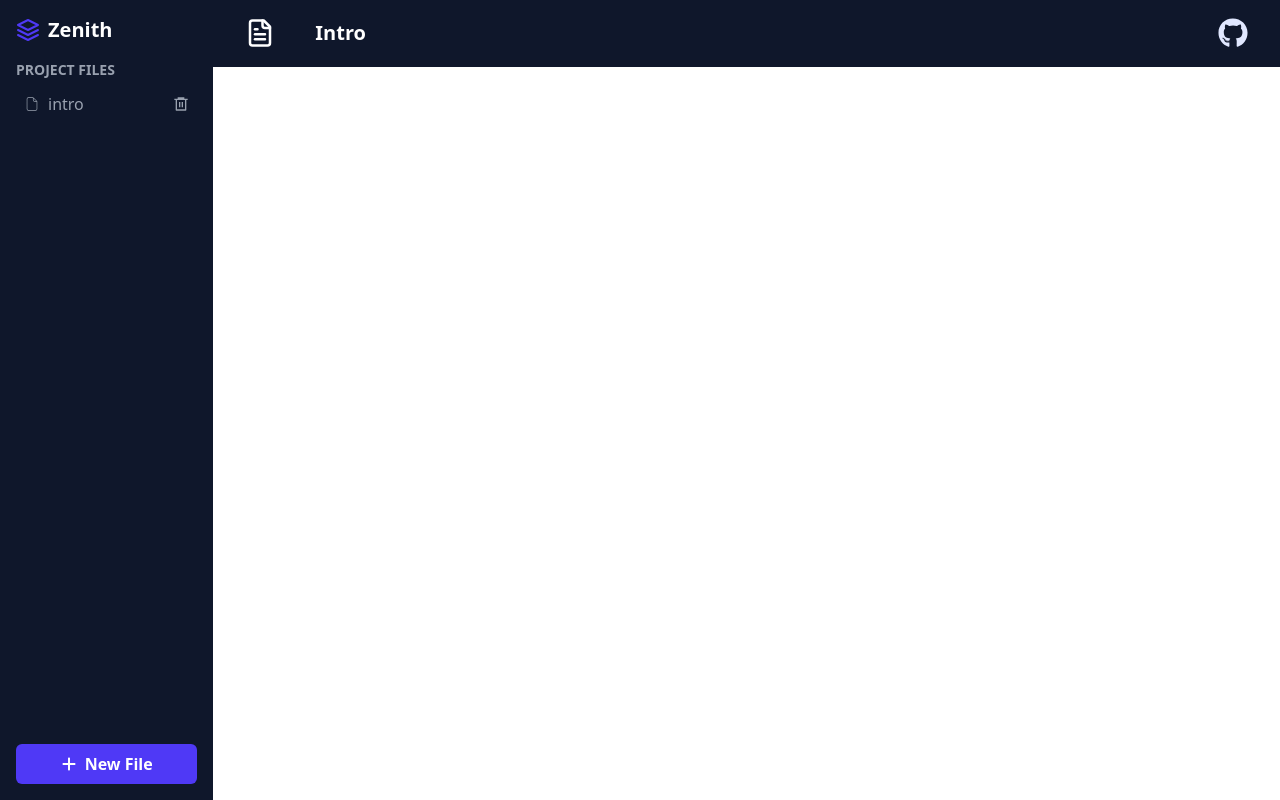
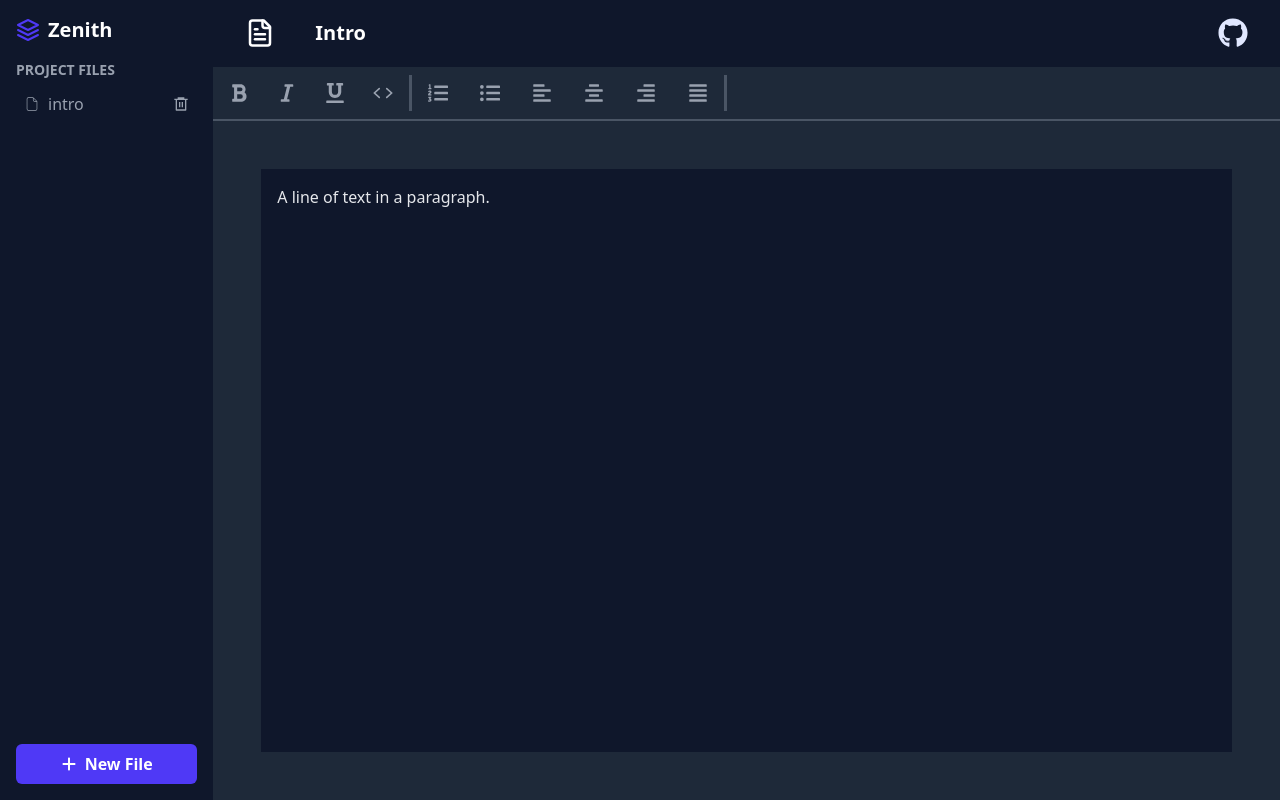
Before and after one commit to gbcosta/text-editor, a React (Vite) app: page / in a window 1280 px wide. Built offline with nearby package versions, Linux system fonts and the light colour scheme.

Commit message:
text editor created

```diff
--- a/src/App.tsx
+++ b/src/App.tsx
@@ -1,11 +1,13 @@
 import { Sidebar } from "./components/sidebar";
 import { Header } from "./components/header.tsx";
+import { TextEditor } from "./components/editor.tsx";
 
 function App() {
   return (
     <div className="grid grid-rows-12 grid-cols-12 h-screen">
       <Sidebar />
       <Header />
+      <TextEditor />
     </div>
   );
 }
--- /dev/null
+++ b/src/components/editor.tsx
@@ -0,0 +1,163 @@
+import { useCallback, useState, type ReactNode } from "react";
+import { createEditor, Editor, Element, Transforms } from "slate";
+import {
+  Slate,
+  Editable,
+  withReact,
+  type RenderElementProps,
+  type RenderLeafProps,
+} from "slate-react";
+import type { BaseEditor, Descendant } from "slate";
+import { ReactEditor } from "slate-react";
+
+import {
+  FaBold,
+  FaItalic,
+  FaUnderline,
+  FaListOl,
+  FaListUl,
+  FaAlignLeft,
+  FaAlignCenter,
+  FaAlignRight,
+  FaAlignJustify,
+} from "react-icons/fa";
+import { IoCode } from "react-icons/io5";
+
+type CustomElement = { type: "paragraph" | "code"; children: CustomText[] };
+type CustomText = { text: string };
+
+declare module "slate" {
+  interface CustomTypes {
+    Editor: BaseEditor & ReactEditor;
+    Element: CustomElement;
+    Text: CustomText;
+  }
+}
+
+const initialValue: Descendant[] = [
+  {
+    type: "paragraph",
+    children: [{ text: "A line of text in a paragraph." }],
+  },
+];
+
+const BoldElement = (props: RenderElementProps) => {
+  return (
+    <pre {...props}>
+      <strong>{props.children}</strong>
+    </pre>
+  );
+};
+
+const DefaultElement = (props: RenderElementProps) => {
+  return <p {...props.attributes}>{props.children}</p>;
+};
+
+// Define a React component to render leaves with bold text.
+const Leaf = (props: any) => {
+  return (
+    <span
+      {...props.attributes}
+      style={{ fontWeight: props.leaf.bold ? "bold" : "normal" }}
+    >
+      {props.children}
+    </span>
+  );
+};
+
+const Button = ({ children }: { children: ReactNode }) => {
+  return (
+    <button className="bg-none rounded-lg hover:bg-gray-700 cursor-pointer p-2">
+      {children}
+    </button>
+  );
+};
+export const TextEditor = () => {
+  const [editor] = useState(() => withReact(createEditor()));
+
+  const renderElement = useCallback((props: RenderElementProps) => {
+    switch (props.element.type) {
+      case "code":
+        return <BoldElement {...props} />;
+      default:
+        return <DefaultElement {...props} />;
+    }
+  }, []);
+
+  const renderLeaf = useCallback((props: RenderLeafProps) => {
+    return <Leaf {...props} />;
+  }, []);
+
+  return (
+    <div className="col-span-10 row-span-11">
+      <Slate editor={editor} initialValue={initialValue}>
+        <div className="flex flex-col h-full bg-gray-800 ">
+          <div className="flex gap-2 p-2 text-xl border-b-2 border-b-gray-600 text-gray-400">
+            <div className="flex gap-3 border-r-3 pr-2 border-r-gray-600 ">
+              <Button>
+                <FaBold />
+              </Button>
+
+              <Button>
+                <FaItalic />
+              </Button>
+              <Button>
+                <FaUnderline />
+              </Button>
+
+              <Button>
+                <IoCode />
+              </Button>
+            </div>
+            <div className="flex gap-4 border-r-3 border-r-gray-600 pr-2">
+              <Button>
+                <FaListOl />
+              </Button>
+              <Button>
+                <FaListUl />
+              </Button>
+              <Button>
+                <FaAlignLeft />
+              </Button>
+              <Button>
+                <FaAlignCenter />
+              </Button>
+              <Button>
+                <FaAlignRight />
+              </Button>
+              <Button>
+                <FaAlignJustify />
+              </Button>
+            </div>
+          </div>
+          <Editable
+            renderLeaf={renderLeaf}
+            className="grow p-4 m-12 bg-slate-900 text-gray-200"
+            renderElement={renderElement}
+            onKeyDown={(event) => {
+              if (event.ctrlKey) {
+                const [match] = Editor.nodes(editor, {
+                  match: (n) => Element.isElement(n) && n.type === "code",
+                });
+
+                Transforms.setNodes(
+                  editor,
+                  {
+                    type: match ? "paragraph" : "code",
+                  },
+                  {
+                    match: (n) =>
+                      Element.isElement(n) && Editor.isBlock(editor, n),
+                  },
+                );
+              } else if (event.key == "b") {
+                event.preventDefault();
+                Editor.addMark(editor, "bold", true);
+              }
+            }}
+          />
+        </div>
+      </Slate>
+    </div>
+  );
+};
```
Also changed, not shown: 1 other file (tests, documents, lock files or other folders).
